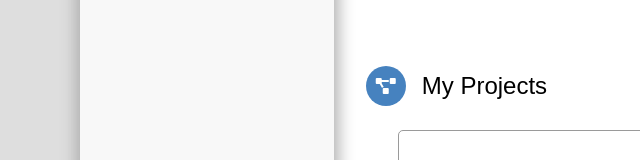
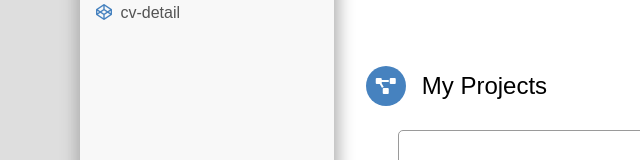
Before and after one commit to dophuochung2428/HungDo_profolio, a plain HTML site: page CV/index.html in a window 1280 px wide. Shown: the part 822-982 px from the top of the page, 0-640 px from the left. Drawn offline with Linux system fonts and the light colour scheme.

Commit message:
Update index.html

```diff
--- a/CV/index.html
+++ b/CV/index.html
@@ -47,6 +47,12 @@
           <i class="fab fa-github"></i>
           <a target="_blank" rel="author" href="https://github.com/dophuochung2428">
             <span>dophuochung2428@github</span>
+          </a>
+        </div>
+          <div class="info-section link">
+          <i class="fab fa-codepen"></i>
+          <a target="_blank" rel="author" href="BubbleCV.pdf">
+            <span>cv-detail</span>
           </a>
         </div>
         <!-- <div class="info-section link">
```
